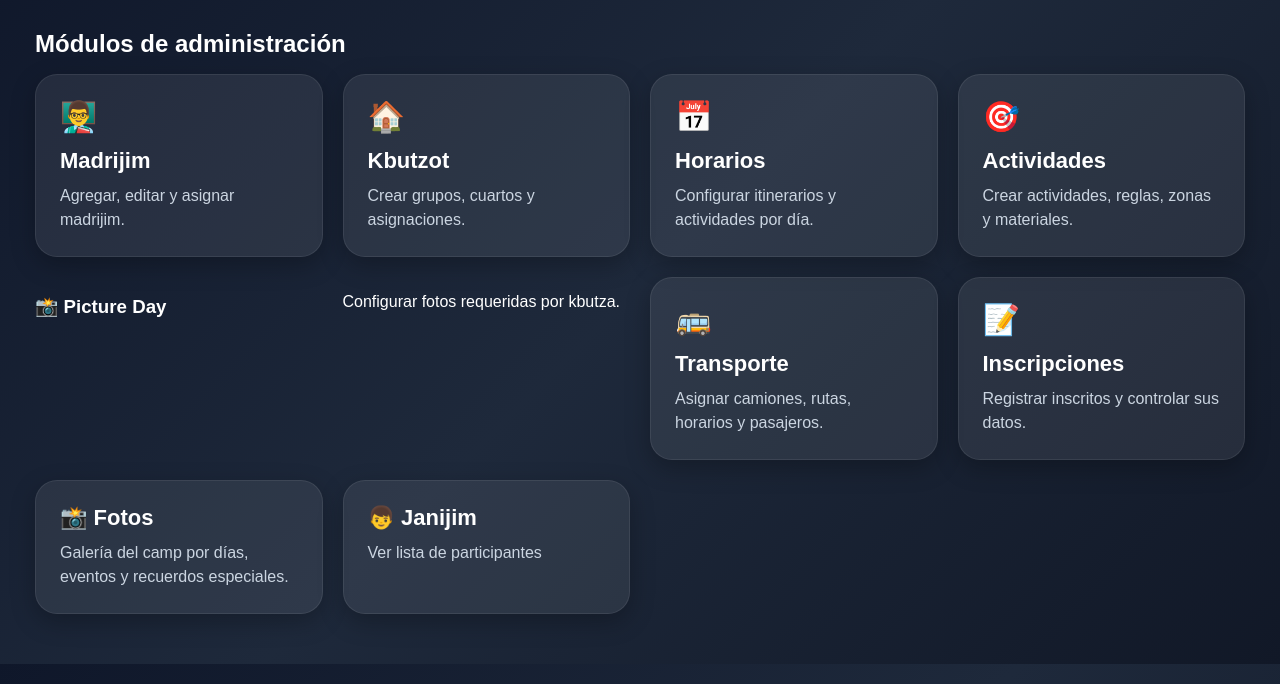
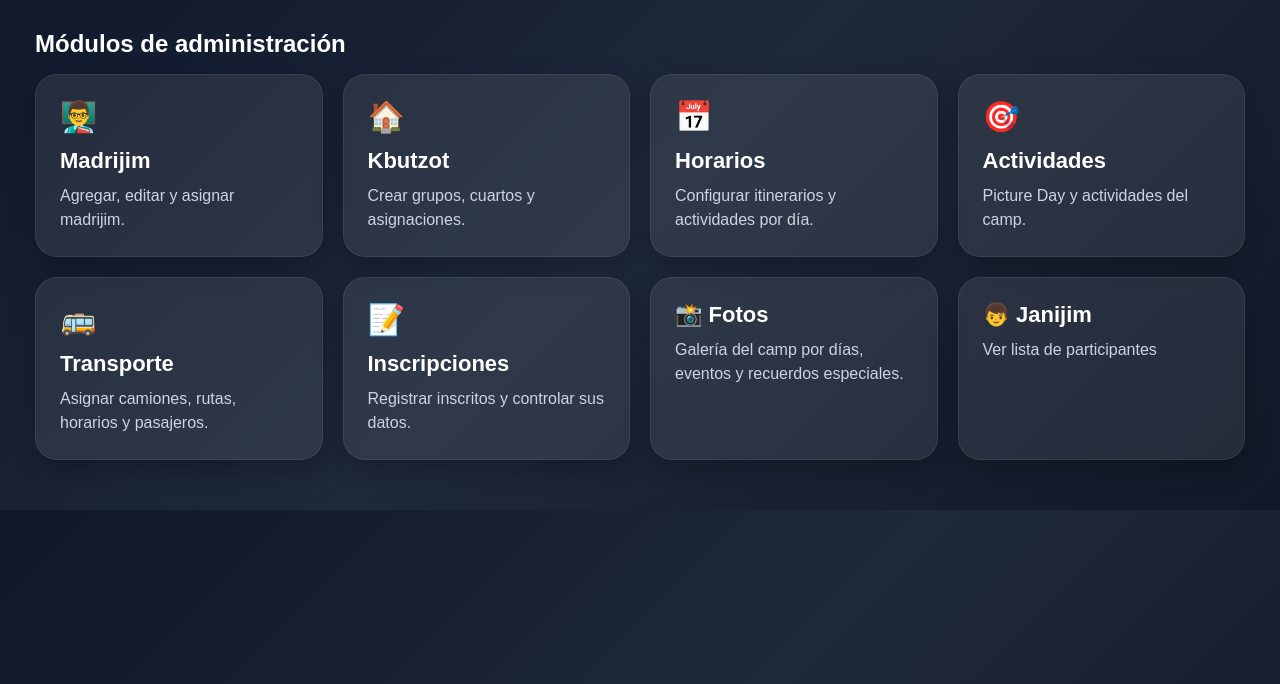
Before and after one commit to rashimshivteisrael-rgb/ShivteApp, a Django app: template templates/panel_admin.html in a window 1280 px wide. Shown: the part 95-779 px from the top of the page. Run offline with Django 4.2, Linux system fonts and the light colour scheme; the template is opened without the code that fills it, so the values that code supplies are empty.

Commit message:
arreglar actividades

```diff
--- a/templates/panel_admin.html
+++ b/templates/panel_admin.html
@@ -185,15 +185,10 @@
                 <p>Configurar itinerarios y actividades por día.</p>
             </a>
 
-            <a class="card" href="#">
-                <div class="icon">🎯</div>
-                <h3>Actividades</h3>
-                <p>Crear actividades, reglas, zonas y materiales.</p>
-            </a
-
             <a class="card" href="/actividades/">
-                 <h3>📸 Picture Day</h3>
-                 <p>Configurar fotos requeridas por kbutza.</p>
+               <div class="icon">🎯</div>
+               <h3>Actividades</h3>
+               <p>Picture Day y actividades del camp.</p>
             </a>
 
             <a class="card" href="/panel-admin/transporte/">
```
